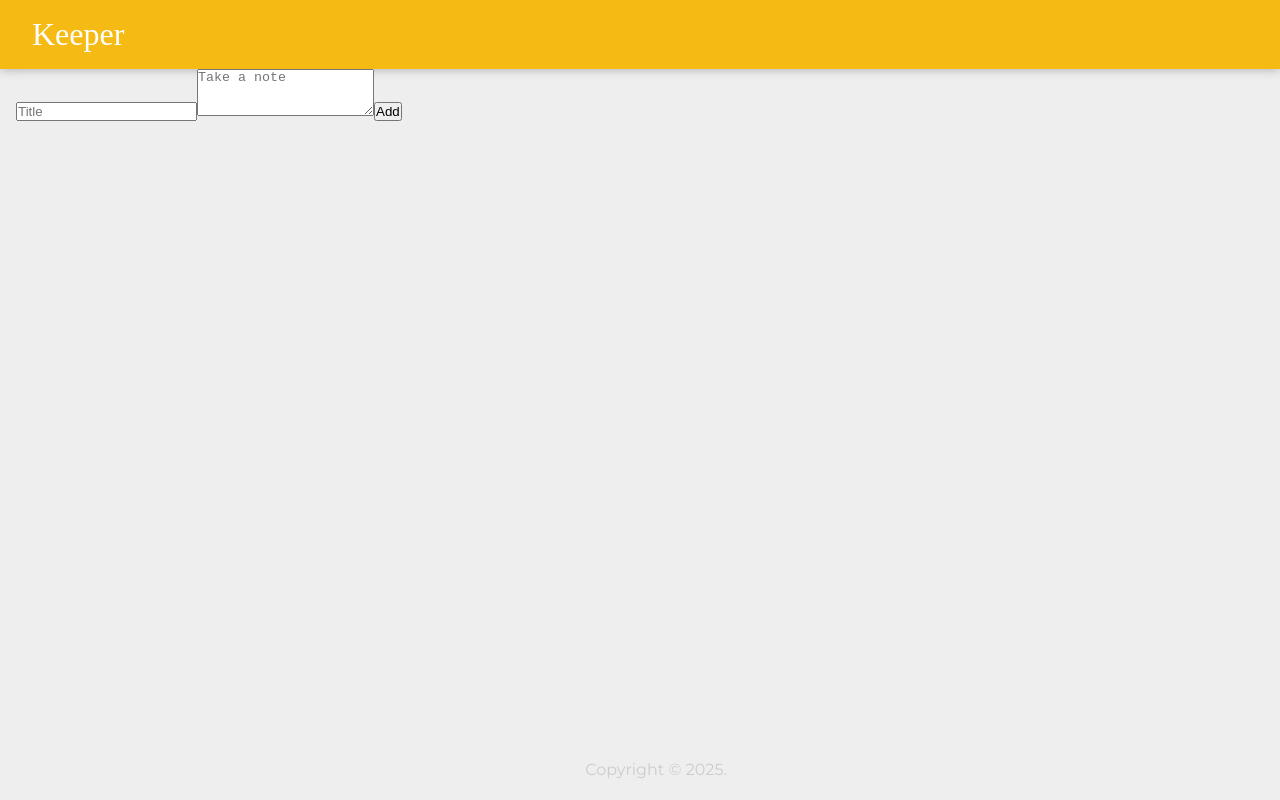
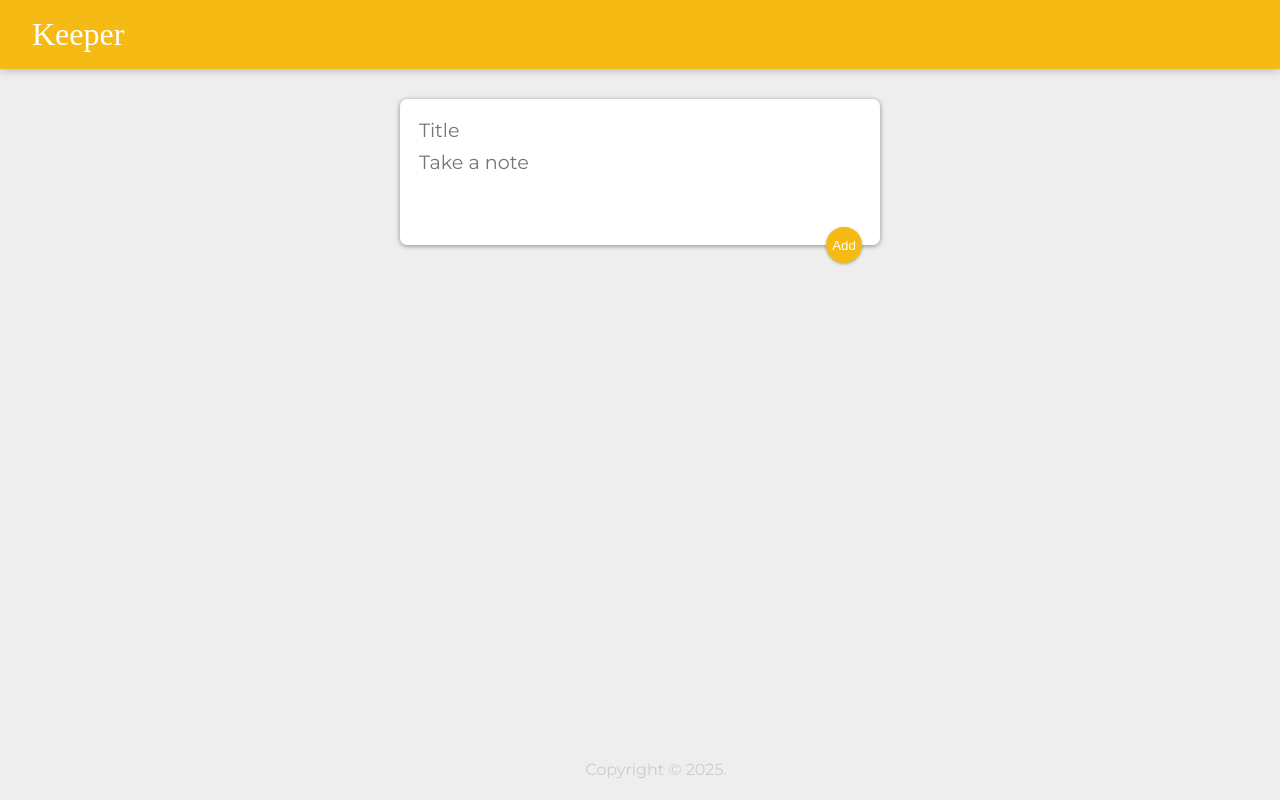
Before and after one commit to SadmanKibria/React-Keeper-App, a React (Vite) app: page / in a window 1280 px wide. Built offline with nearby package versions, Linux system fonts and the light colour scheme; a web font is replaced by a local one.

Commit message:
final changes and readme file completed

```diff
--- a/public/styles.css
+++ b/public/styles.css
@@ -54,3 +54,49 @@ footer p {
   white-space: pre-wrap;
   word-wrap: break-word;
 }
+
+.note button {
+  position: relative;
+  float: right;
+  margin-right: 10px;
+  color: #f5ba13;
+  border: none;
+  width: 36px;
+  height: 36px;
+  cursor: pointer;
+  outline: none;
+}
+
+form.create-note {
+  position: relative;
+  width: 480px;
+  margin: 30px auto 20px auto;
+  background: #fff;
+  padding: 15px;
+  border-radius: 7px;
+  box-shadow: 0 1px 5px rgb(138, 137, 137);
+}
+form.create-note input,
+form.create-note textarea {
+  width: 100%;
+  border: none;
+  padding: 4px;
+  outline: none;
+  font-size: 1.2em;
+  font-family: inherit;
+  resize: none;
+}
+form.create-note button {
+  position: absolute;
+  right: 18px;
+  bottom: -18px;
+  background: #f5ba13;
+  color: #fff;
+  border: none;
+  border-radius: 50%;
+  width: 36px;
+  height: 36px;
+  box-shadow: 0 1px 3px rgba(0, 0, 0, 0.3);
+  cursor: pointer;
+  outline: none;
+}
--- a/src/components/App.jsx
+++ b/src/components/App.jsx
@@ -5,14 +5,17 @@ import Note from "./Note";
 import CreateArea from "./CreateArea";
 
 function App() {
+  // State to store an array of notes
   const [notes, setNotes] = useState([]);
 
+  // Function to add a new note to the list
   function addNote(newNote) {
     setNotes((prevNotes) => {
       return [...prevNotes, newNote];
     });
   }
 
+  // Function to delete a note based on its index
   function deleteNote(id) {
     setNotes((prevNotes) => {
       return prevNotes.filter((noteItem, index) => {
@@ -24,7 +27,9 @@ function App() {
   return (
     <div>
       <Header />
+      {/* CreateArea component handles new note creation */}
       <CreateArea onAdd={addNote} />
+      {/* Mapping through notes to render each Note component */}
       {notes.map((noteItem, index) => {
         return (
           <Note
--- a/src/components/CreateArea.jsx
+++ b/src/components/CreateArea.jsx
@@ -1,11 +1,13 @@
 import React, { useState } from "react";
 
 function CreateArea(props) {
+  // State to store note inpu
   const [note, setNote] = useState({
     title: "",
     content: "",
   });
 
+  // Handles input changes and updates the state accordingly
   function handleChange(event) {
     const { name, value } = event.target;
 
@@ -17,6 +19,7 @@ function CreateArea(props) {
     });
   }
 
+  // Handles note submission and calls the onAdd function from props
   function submitNote(event) {
     props.onAdd(note);
     setNote({
@@ -28,7 +31,7 @@ function CreateArea(props) {
 
   return (
     <div>
-      <form>
+      <form className="create-note">
         <input
           name="title"
           onChange={handleChange}
--- a/src/components/Footer.jsx
+++ b/src/components/Footer.jsx
@@ -3,6 +3,7 @@ import React from "react";
 function Footer() {
   return (
     <footer>
+      {/* Dynamic year updates automatically */}
       <p>Copyright © {new Date().getFullYear()}.</p>
     </footer>
   );
--- a/src/components/Note.jsx
+++ b/src/components/Note.jsx
@@ -1,6 +1,7 @@
 import React from "react";
 
 function Note(props) {
+  // Calls the delete function passed via props when button is clicked
   function handleClick() {
     props.onDelete(props.id);
   }
--- a/src/index.jsx
+++ b/src/index.jsx
@@ -1,5 +1,6 @@
 import React from "react";
 import ReactDOM from "react-dom";
 import App from "./components/App";
+import "./../public/styles.css";
 
 ReactDOM.render(<App />, document.getElementById("root"));
```
Also changed, not shown: 1 other file (tests, documents, lock files or other folders).
